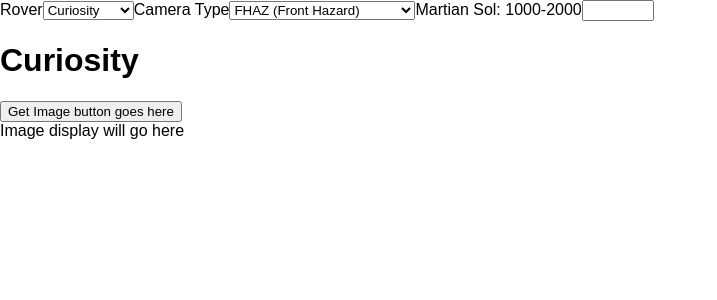
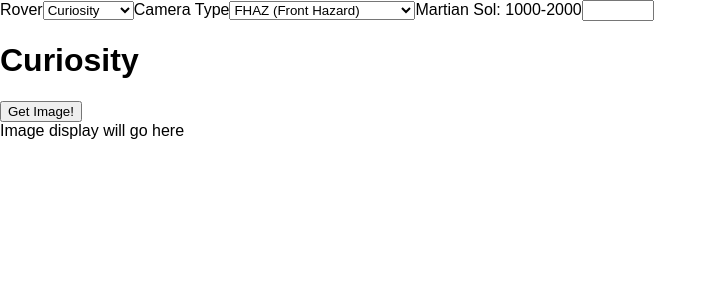
Before and after one commit to cayates/mars-rover-application, a React (Create React App) app: page / in a window 1280 px wide. Shown: the top 300 px of the page, without its empty margins (0-717 px from the left). Built offline with nearby package versions, Linux system fonts and the light colour scheme; no server answers.

Commit message:
image url is updating and logging the correct data

```diff
--- a/src/components/App.js
+++ b/src/components/App.js
@@ -14,23 +14,18 @@
       }
   }
 
-  populatePictures = () =>{
-    getPictures().then((response)=>{
-    console.log(response)
-
-      this.setState({images: response.data.results})
+  populatePictures = (imageUrl) =>{
+    getPictures(imageUrl).then((response)=>{
+    console.log(response.data)
+      this.setState({images: response.data})
     })
-  }
-
-  componentDidMount(){
-    this.populatePictures()
   }
 
   render() {
     return (
       <div>
         <GetImageForm
-
+        populatePictures = {this.populatePictures}
 
         />
       </div>
--- a/src/components/GetImageButton.js
+++ b/src/components/GetImageButton.js
@@ -10,7 +10,7 @@
     render(){
         return(
             <div>
-                <button>Get Image button goes here</button>
+                <button onClick={this.props.fetchRoverImage}>Get Image!</button>
             </div>
         )
     }
--- a/src/components/GetImageForm.js
+++ b/src/components/GetImageForm.js
@@ -2,6 +2,8 @@
 
 import GetImageButton from './GetImageButton';
 import ImageDisplay from './ImageDisplay';
+
+const API_KEY = "csniFJkbj1lhu7HRHLz6E0ZaojKXPAnCSXTghLAC";
 
 export default class GetImageForm extends Component{
 
@@ -29,6 +31,15 @@
         this.setState({sol: event.target.value})
       }
 
+      fetchRoverImage = (event) =>{
+        let cam = this.state.camera;
+        let rove = this.state.rover;
+        let num = this.state.sol;
+        let imageUrl = `https://api.nasa.gov/mars-photos/api/v1/rovers/${rove}/photos?sol=${num}&camera=${cam}&api_key=${API_KEY}`;
+        console.log(imageUrl)
+        this.props.populatePictures(imageUrl)
+      }
+
     render(){
         console.log(this.state)
         return(
@@ -51,7 +62,7 @@
             </form>
             <h1>{this.state.rover}</h1>
             <GetImageButton
-
+            fetchRoverImage = {this.fetchRoverImage}
             />
             <ImageDisplay
 
--- a/src/services.js
+++ b/src/services.js
@@ -1,5 +1,5 @@
 import axios from 'axios';
 
-export function getPictures(){
-    return axios.get(`https://api.nasa.gov/planetary/apod?api_key=csniFJkbj1lhu7HRHLz6E0ZaojKXPAnCSXTghLAC`)
+export function getPictures(imageUrl){
+    return axios.get(imageUrl)
 }
```
